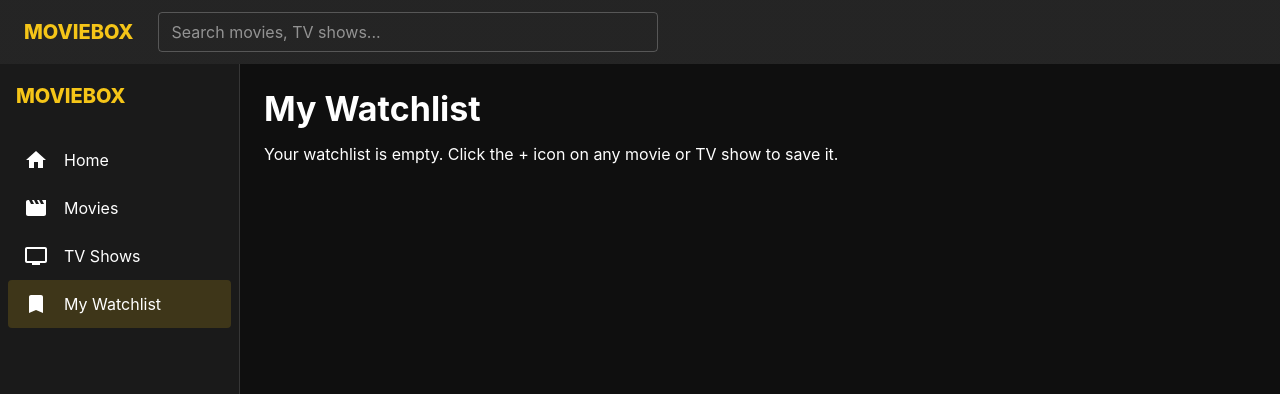
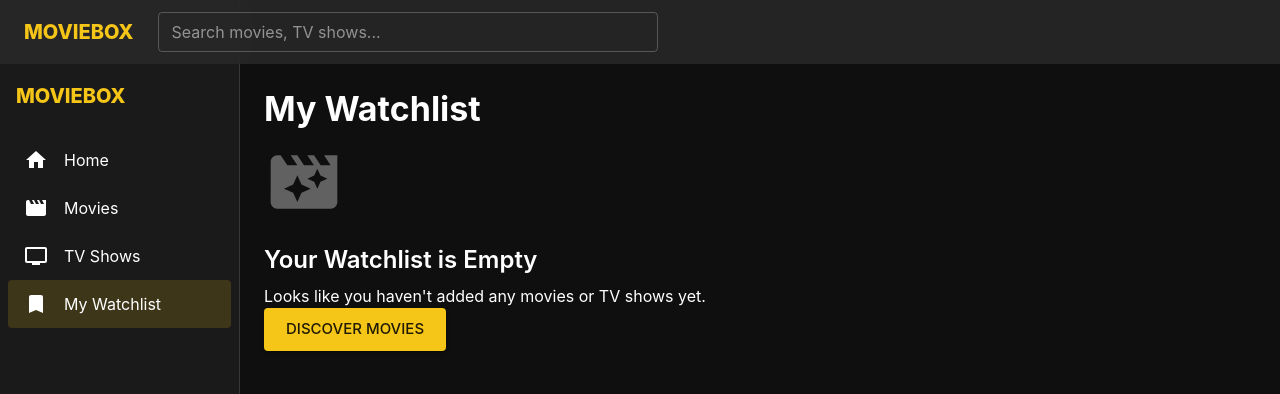
Before and after one commit to aaronamanya45-bot/moviebox-discovery, a React (Vite) app: page /watchlist in a window 1280 px wide. Shown: the top 394 px of the page. Built offline with nearby package versions, Linux system fonts and the light colour scheme.

Commit message:
style: Add glassmorphism and hover animations

```diff
--- a/src/components/Layout.jsx
+++ b/src/components/Layout.jsx
@@ -45,7 +45,7 @@ export default function Layout() {
 
   return (
     <Box sx={{ display: 'flex', minHeight: '100vh' }}>
-      <AppBar position="fixed" sx={{ zIndex: theme.zIndex.drawer + 1 }}>
+      <AppBar position="fixed" sx={{ zIndex: theme.zIndex.drawer + 1, backdropFilter: 'blur(10px)', backgroundColor: 'rgba(15, 15, 15, 0.8)' }}>
         <Toolbar>
           {!isDesktop && <IconButton color="inherit" edge="start" onClick={() => setMobileOpen(true)} sx={{ mr: 1 }}><Menu /></IconButton>}
           <Typography variant="h6" sx={{ fontWeight: 800, color: 'primary.main', mr: 3, display: { xs: 'none', sm: 'block' } }}>MOVIEBOX</Typography>
--- a/src/components/MovieRow.jsx
+++ b/src/components/MovieRow.jsx
@@ -6,7 +6,13 @@ export default function MovieRow({ title, items, onSelect }) {
   return (
     <Box mb={4}>
       <Typography variant="h5" sx={{ mb: 2, px: { xs: 2, md: 0 } }}>{title}</Typography>
-      <Box sx={{ display: 'flex', gap: 2, overflowX: 'auto', px: { xs: 2, md: 0 }, pb: 1, scrollbarWidth: 'thin', '&::-webkit-scrollbar': { height: 6 }, '&::-webkit-scrollbar-thumb': { bgcolor: '#444', borderRadius: 3 } }}>
+      <Box sx={{
+  display: 'flex', gap: 2, overflowX: 'auto', px: { xs: 2, md: 0 }, pb: 2,
+  scrollbarWidth: 'thin',
+  '&::-webkit-scrollbar': { height: 8 },
+  '&::-webkit-scrollbar-track': { bgcolor: 'transparent' },
+  '&::-webkit-scrollbar-thumb': { bgcolor: 'primary.main', borderRadius: 4, '&:hover': { bgcolor: '#fff' } }
+}}>
         {items.map(item => (
           <Box key={item.id} sx={{ minWidth: { xs: 140, sm: 160, md: 180 } }}>
             <MovieCard item={item} onClick={() => onSelect(item)} />
--- a/src/pages/Watchlist.jsx
+++ b/src/pages/Watchlist.jsx
@@ -1,4 +1,6 @@
-import { Box, Typography } from '@mui/material';
+import { Box, Typography, Button } from '@mui/material';
+import { MovieFilter } from '@mui/icons-material';
+import { useNavigate } from 'react-router-dom';
 import { useWatchlist } from '../context/WatchlistContext';
 import MovieCard from '../components/MovieCard';
 import DetailsDialog from '../components/DetailsDialog';
@@ -7,17 +9,27 @@ import { useState } from 'react';
 export default function Watchlist() {
   const { watchlist } = useWatchlist();
   const [selected, setSelected] = useState(null);
+  const navigate = useNavigate();
 
   return (
     <Box>
       <Typography variant="h4" gutterBottom>My Watchlist</Typography>
+
       {watchlist.length === 0 ? (
-        <Typography color="text.secondary" py={4}>Your watchlist is empty. Click the + icon on any movie or TV show to save it.</Typography>
+        <Box display="flex" flexDirection="column" alignItems="center" justifyContent="center" py={10} textAlign="center">
+          <MovieFilter sx={{ fontSize: 80, color: 'text.secondary', mb: 2, opacity: 0.5 }} />
+          <Typography variant="h5" gutterBottom fontWeight={600}>Your Watchlist is Empty</Typography>
+          <Typography color="text.secondary" mb={4}>Looks like you haven't added any movies or TV shows yet.</Typography>
+          <Button variant="contained" size="large" onClick={() => navigate('/')}>
+            Discover Movies
+          </Button>
+        </Box>
       ) : (
         <Box sx={{ display: 'grid', gridTemplateColumns: { xs: 'repeat(2, 1fr)', sm: 'repeat(3, 1fr)', md: 'repeat(4, 1fr)', lg: 'repeat(5, 1fr)' }, gap: 2 }}>
           {watchlist.map(item => <MovieCard key={`${item.media_type}-${item.id}`} item={item} onClick={() => setSelected(item)} />)}
         </Box>
       )}
+
       {selected && <DetailsDialog open={!!selected} onClose={() => setSelected(null)} mediaType={selected.media_type || (selected.first_air_date ? 'tv' : 'movie')} id={selected.id} />}
     </Box>
   );
--- a/src/theme.js
+++ b/src/theme.js
@@ -18,7 +18,11 @@ export const theme = createTheme({
         root: {
           backgroundColor: '#1a1a1a',
           transition: 'transform 0.2s ease, box-shadow 0.2s ease',
-          '&:hover': { transform: 'translateY(-4px)', boxShadow: '0 8px 24px rgba(0,0,0,0.6)' },
+          '&:hover': {
+  transform: 'translateY(-8px) scale(1.02)',
+  boxShadow: '0 12px 30px rgba(245, 197, 24, 0.2)',
+  zIndex: 10
+},
         },
       },
     },
```
